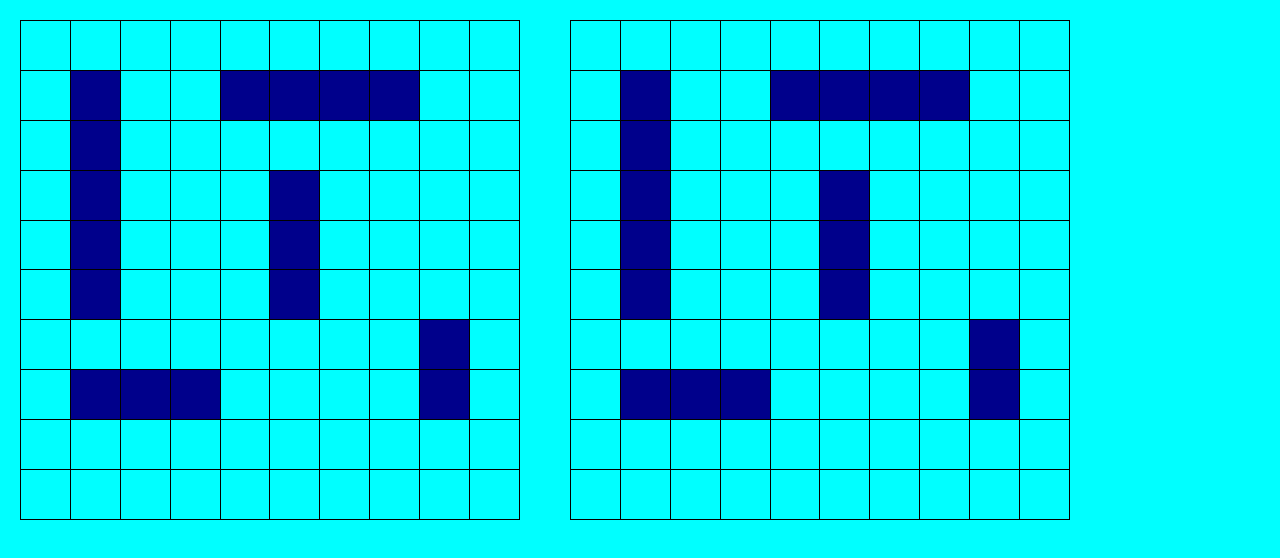
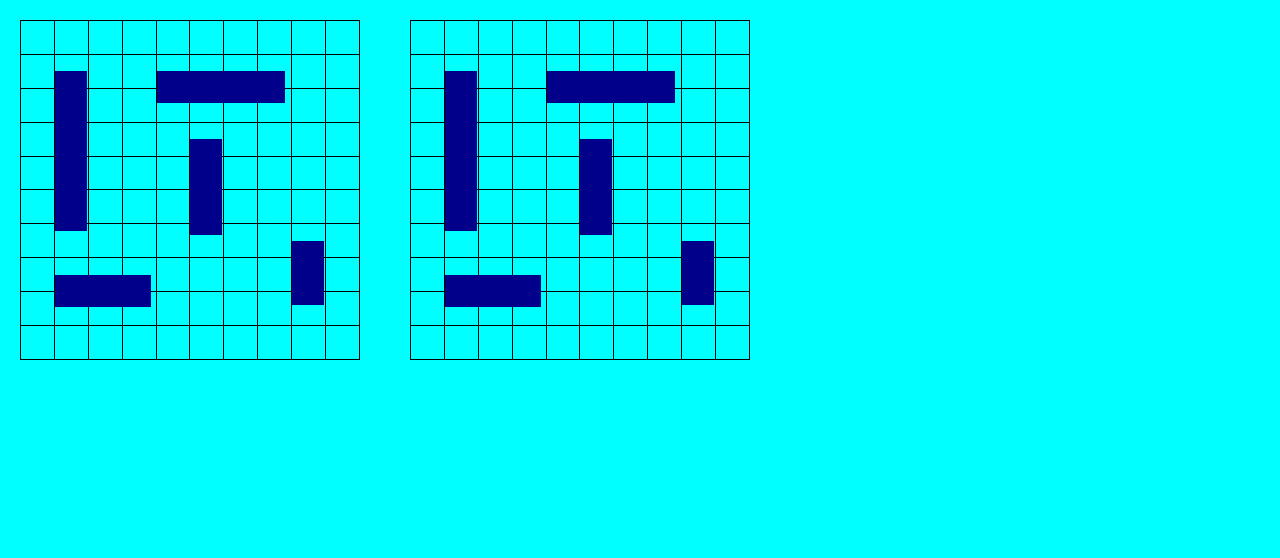
Before and after one commit to Cat1tac/BattleShip, a website built with webpack: page src/template.html in a window 1280 px wide. Built offline with nearby package versions, Linux system fonts and the light colour scheme.

Commit message:
Made only extend from initial position

```diff
--- a/src/dom.js
+++ b/src/dom.js
@@ -22,18 +22,41 @@ function createBoard(board, side){
     const battlefield = document.createElement('table');
     battlefield.classList.add('battlefield');
 
+    //rows
     for(let r = 0; r < board.length; r++){
         const battlefieldRow = document.createElement('tr');
         battlefieldRow.classList.add('battlefieldRow');
 
+        //columns
         for(let c = 0; c < board[r].length; c++){
             const battlefieldCell = document.createElement('td')
             battlefieldCell.classList.add('battlefieldCell');
             battlefieldCell.dataset.x = r;
             battlefieldCell.dataset.y = c;
 
+            //places initial ship location
             if(board[r][c] !== 0){
-                battlefieldCell.classList.add('battlefieldCell_ship');
+                if(findShip(r,c)){
+                    battlefieldCell.classList.add('battlefieldCell_busy');
+                } else {
+                    const shipLocation = document.createElement('div');
+                    shipLocation.classList.add('ship');
+                    shipLocation.dataset.length = board[r][c].length;
+                    if (board[r][c].orientation === "vertical"){
+                        shipLocation.classList.add('ship_v');
+                        shipLocation.dataset.position = 'v';
+                        shipLocation.style.height = (2 * shipLocation.dataset.length) + "em";
+                    } else {
+                        shipLocation.classList.add('ship_h');
+                        shipLocation.dataset.position = 'h';
+                        shipLocation.style.width = (2 * shipLocation.dataset.length) + "em";
+                    }
+
+                    battlefieldCell.appendChild(shipLocation);
+
+                    battlefieldCell.classList.add('battlefieldCell_busy');
+                }
+
             } else {
                 battlefieldCell.classList.add('battlefieldCell_empty');
             }
@@ -43,4 +66,26 @@ function createBoard(board, side){
         battlefield.appendChild(battlefieldRow);
     }
     side.appendChild(battlefield);
+
+    function findShip(r,c){
+        //checks if a ship is already on the board
+        if(board[r][c].orientation === "vertical"){
+            for(let i = 0; i < board[r][c].length; i++){
+                if(board[r - 1][c].name === board[r][c].name){
+                    return true;
+                } else {
+                    return false;
+                }
+            }
+        } else {
+            for(let i = 0; i < board[r][c].length; i++){
+                if(board[r][c - 1].name === board[r][c].name){
+                    return true;
+                } else {
+                    return false;
+                }
+            }
+        }
+
+    }
 }
--- a/src/styles.css
+++ b/src/styles.css
@@ -1,6 +1,7 @@
 *{
     background-color: aqua;
     margin: 0;
+    padding: 0;
 }
 
 .gameArea {
@@ -10,8 +11,8 @@
 }
 
 .battlefield {
-    height: 500px;
-    width: 500px;
+    min-height: 340px;
+    min-width: 340px;
     border-collapse: collapse;
 }
 
@@ -19,6 +20,10 @@
     border: 1px solid black;
 }
 
-.battlefieldCell_ship {
+.ship {
     background-color: darkblue;
+    width: 2em;
+    height: 2em;
+    position: absolute;
+
 }
```
